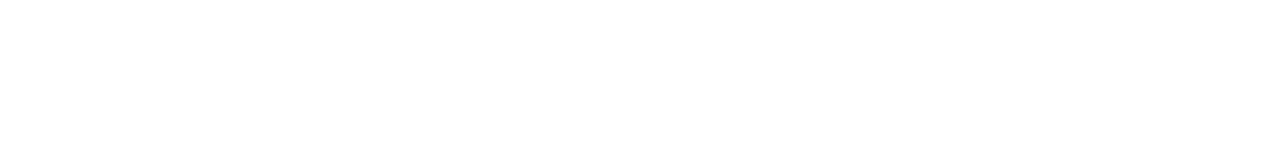
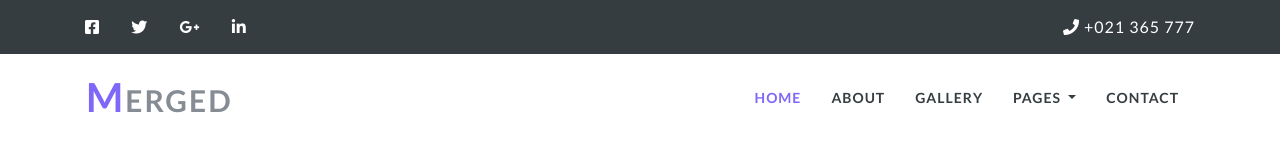
Before and after one commit to dtrongtvo/Merged, a plain HTML site: page index.html in a window 1280 px wide. Drawn offline with nearby package versions, Linux system fonts and the light colour scheme.

Commit message:
finish header

```diff
--- a/css/index.css
+++ b/css/index.css
@@ -4,7 +4,64 @@
     box-sizing: border-box;
 }
 
+p {
+    margin: 0;
+}
+
 html,body {
     font-family: 'Lato', sans-serif;
     letter-spacing: 1px;
 }
+
+/* HEADER */
+.header__top {
+    background-color: #363d41;
+    padding: 15px 0;
+    color: white;
+}
+
+.header__social a {
+    color: white;
+    margin-right: 1.7rem;
+    transition: all .5s;
+}
+
+.header__social a:hover {
+    color: #527dbd;
+}
+
+header .navbar-light .navbar-brand {
+    font-size: 30px;
+    font-weight: bold;
+    letter-spacing: 2px;
+    color: #868c94;
+}
+
+header .navbar-brand span {
+    color: #7f67f8;
+    font-size: 40px;
+}
+
+header .navbar-light .navbar-brand {
+    color: #868c94;
+}
+
+header .navbar-light .navbar-brand:focus, header .navbar-light .navbar-brand:hover {
+    color: #868c94;
+}
+
+#headerNav .nav-item > a {
+    color: #363d41;
+    font-weight: bold;
+    font-size: 14px;
+    padding: 0 15px;
+}
+
+#headerNav .dropdown-item {
+    transition: all .5s;
+    padding: ;
+}
+
+#headerNav .nav-item.active a {
+    color: #7f67f8;
+}
--- a/index.html
+++ b/index.html
@@ -1,19 +1,113 @@
 <!DOCTYPE html>
 <html lang="en">
-<head>
-    <meta charset="UTF-8">
-    <meta http-equiv="X-UA-Compatible" content="IE=edge">
-    <meta name="viewport" content="width=device-width, initial-scale=1.0">
+  <head>
+    <meta charset="UTF-8" />
+    <meta http-equiv="X-UA-Compatible" content="IE=edge" />
+    <meta name="viewport" content="width=device-width, initial-scale=1.0" />
     <title>Merged</title>
+    <!-- FONT AWESOME -->
+    <link
+      rel="stylesheet"
+      href="https://cdnjs.cloudflare.com/ajax/libs/font-awesome/5.15.3/css/all.min.css"
+      integrity="sha512-iBBXm8fW90+nuLcSKlbmrPcLa0OT92xO1BIsZ+ywDWZCvqsWgccV3gFoRBv0z+8dLJgyAHIhR35VZc2oM/gI1w=="
+      crossorigin="anonymous"
+      referrerpolicy="no-referrer"
+    />
+    <!-- BS 4.6 -->
+    <link
+      rel="stylesheet"
+      href="https://cdn.jsdelivr.net/npm/bootstrap@4.6.0/dist/css/bootstrap.min.css"
+      integrity="sha384-B0vP5xmATw1+K9KRQjQERJvTumQW0nPEzvF6L/Z6nronJ3oUOFUFpCjEUQouq2+l"
+      crossorigin="anonymous"
+    />
     <!-- GOOGLE FONT -->
-    <link rel="preconnect" href="https://fonts.gstatic.com">
-    <link href="https://fonts.googleapis.com/css2?family=Lato:wght@300;400;700&display=swap" rel="stylesheet">
+    <link rel="preconnect" href="https://fonts.gstatic.com" />
+    <link
+      href="https://fonts.googleapis.com/css2?family=Lato:wght@300;400;700&display=swap"
+      rel="stylesheet"
+    />
     <!-- MAIN CSS -->
-    <link rel="stylesheet" href="./css/index.css">
-</head>
-<body>
+    <link rel="stylesheet" href="./css/index.css" />
+  </head>
+  <body>
     <!-- HEADER -->
-    <header></header>
+    <header>
+      <div class="header__top">
+        <div
+          class="d-flex justify-content-between align-items-center container"
+        >
+          <div class="header__social">
+            <a href="#"><i class="fab fa-facebook-square"></i></a>
+            <a href="#"><i class="fab fa-twitter"></i></a>
+            <a href="#"><i class="fab fa-google-plus-g"></i></a>
+            <a href="#"><i class="fab fa-linkedin-in"></i></a>
+          </div>
+          <div class="header__tel">
+            <p><i class="fa fa-phone"></i> +021 365 777</p>
+          </div>
+        </div>
+      </div>
+      <div class="header__bottom">
+        <nav
+          class="
+            container
+            navbar navbar-expand-lg navbar-light
+            d-flex
+            justify-content-between
+          "
+        >
+          <a class="navbar-brand" href="#"><span>M</span>ERGED</a>
+          <button
+            class="navbar-toggler"
+            type="button"
+            data-toggle="collapse"
+            data-target="#headerNav"
+            aria-controls="headerNav"
+            aria-expanded="false"
+            aria-label="Toggle navigation"
+          >
+            <span class="navbar-toggler-icon"></span>
+          </button>
+          <div class="collapse navbar-collapse" id="headerNav">
+            <ul class="navbar-nav ml-auto">
+              <li class="nav-item active">
+                <a class="nav-link" href="#">HOME</a>
+              </li>
+              <li class="nav-item">
+                <a class="nav-link" href="#">ABOUT</a>
+              </li>
+              <li class="nav-item">
+                <a class="nav-link" href="#">GALLERY</a>
+              </li>
+              <li class="nav-item dropdown">
+                <a
+                  class="nav-link dropdown-toggle"
+                  href="#"
+                  id="navbarDropdownMenuLink"
+                  role="button"
+                  data-toggle="dropdown"
+                  aria-haspopup="true"
+                  aria-expanded="false"
+                >
+                  PAGES
+                </a>
+                <div
+                  class="dropdown-menu"
+                  aria-labelledby="navbarDropdownMenuLink"
+                >
+                  <a class="dropdown-item" href="#">Codes</a>
+                  <div class="dropdown-divider"></div>
+                  <a class="dropdown-item" href="#">About</a>
+                </div>
+              </li>
+              <li class="nav-item">
+                <a class="nav-link" href="#">CONTACT</a>
+              </li>
+            </ul>
+          </div>
+        </nav>
+      </div>
+    </header>
     <!-- CAROUSEL -->
     <section class="carousel"></section>
     <!-- BENEFITS -->
@@ -28,5 +122,18 @@
     <section class="feedback"></section>
     <!-- FOOTER -->
     <footer></footer>
-</body>
+
+    <!-- JQUERY -->
+    <script
+      src="https://code.jquery.com/jquery-3.5.1.min.js"
+      integrity="sha256-9/aliU8dGd2tb6OSsuzixeV4y/faTqgFtohetphbbj0="
+      crossorigin="anonymous"
+    ></script>
+    <!-- BS 4.6 -->
+    <script
+      src="https://cdn.jsdelivr.net/npm/bootstrap@4.6.0/dist/js/bootstrap.bundle.min.js"
+      integrity="sha384-Piv4xVNRyMGpqkS2by6br4gNJ7DXjqk09RmUpJ8jgGtD7zP9yug3goQfGII0yAns"
+      crossorigin="anonymous"
+    ></script>
+  </body>
 </html>
```
